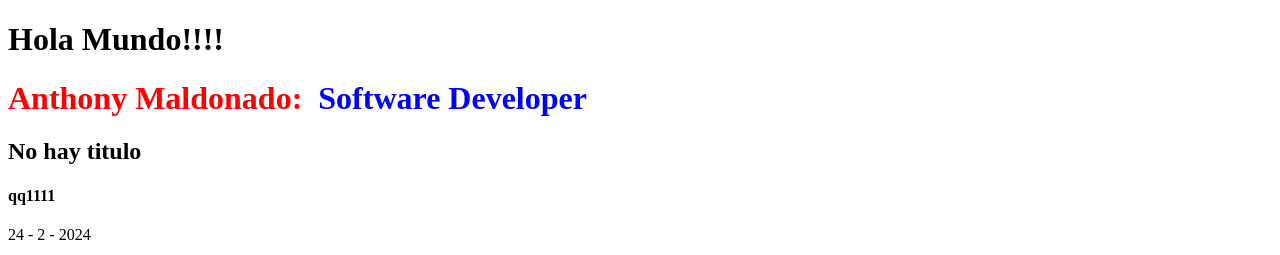
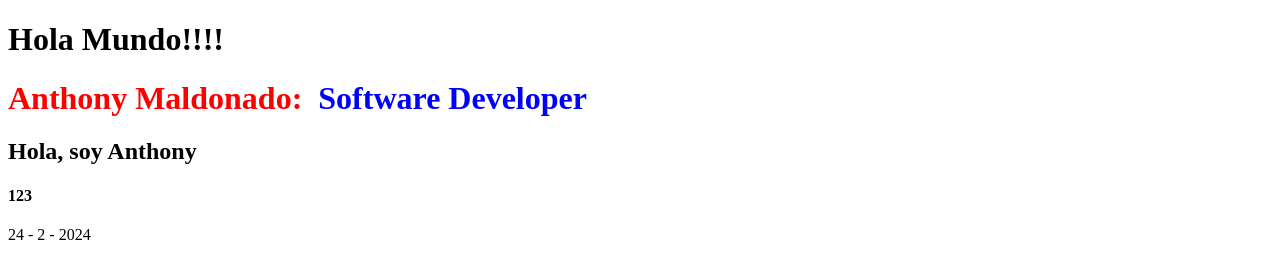
Before and after one commit to AnthonyMaldonadoCss/course-react, a React (Vite) app in the folder 03-counter-app-vite-new/: page / in a window 1280 px wide. Shown: the top 255 px of the page. Built offline with nearby package versions, Linux system fonts and the light colour scheme.

Commit message:
Primer componente de Reacr

```diff
--- a/03-counter-app-vite-new/src/FirstApp.jsx
+++ b/03-counter-app-vite-new/src/FirstApp.jsx
@@ -18,9 +18,6 @@ const loop = () => {
 */
 
 export const FirstApp = ({title, subTitle}) => {
-
-  // console.log(props);
-
   return (
     <>
       <h1 style={ { color: "red" } } >
@@ -34,7 +31,7 @@ export const FirstApp = ({title, subTitle}) => {
         { title }
       </h2>
 
-      <h4>
+      <h4 id='subtitle'>
         { subTitle }
       </h4>
 
@@ -56,6 +53,6 @@ FirstApp.propTypes = {
 }
 
 FirstApp.defaultProps = {
-  title: 'No hay titulo',
-  subTitle: 'qq1111'
+  title: 'Hola, soy Anthony',
+  subTitle: '123'
 }
```
